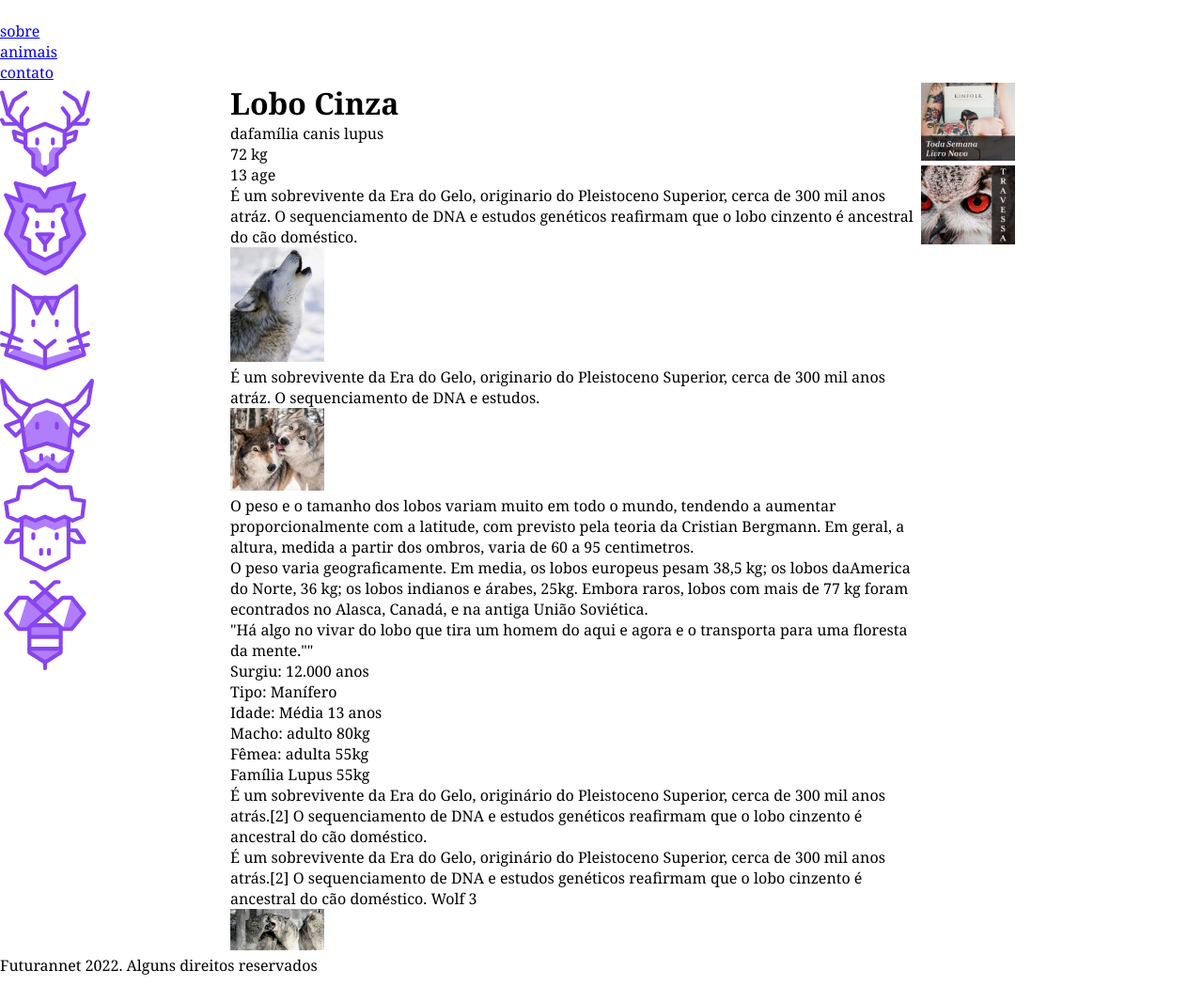
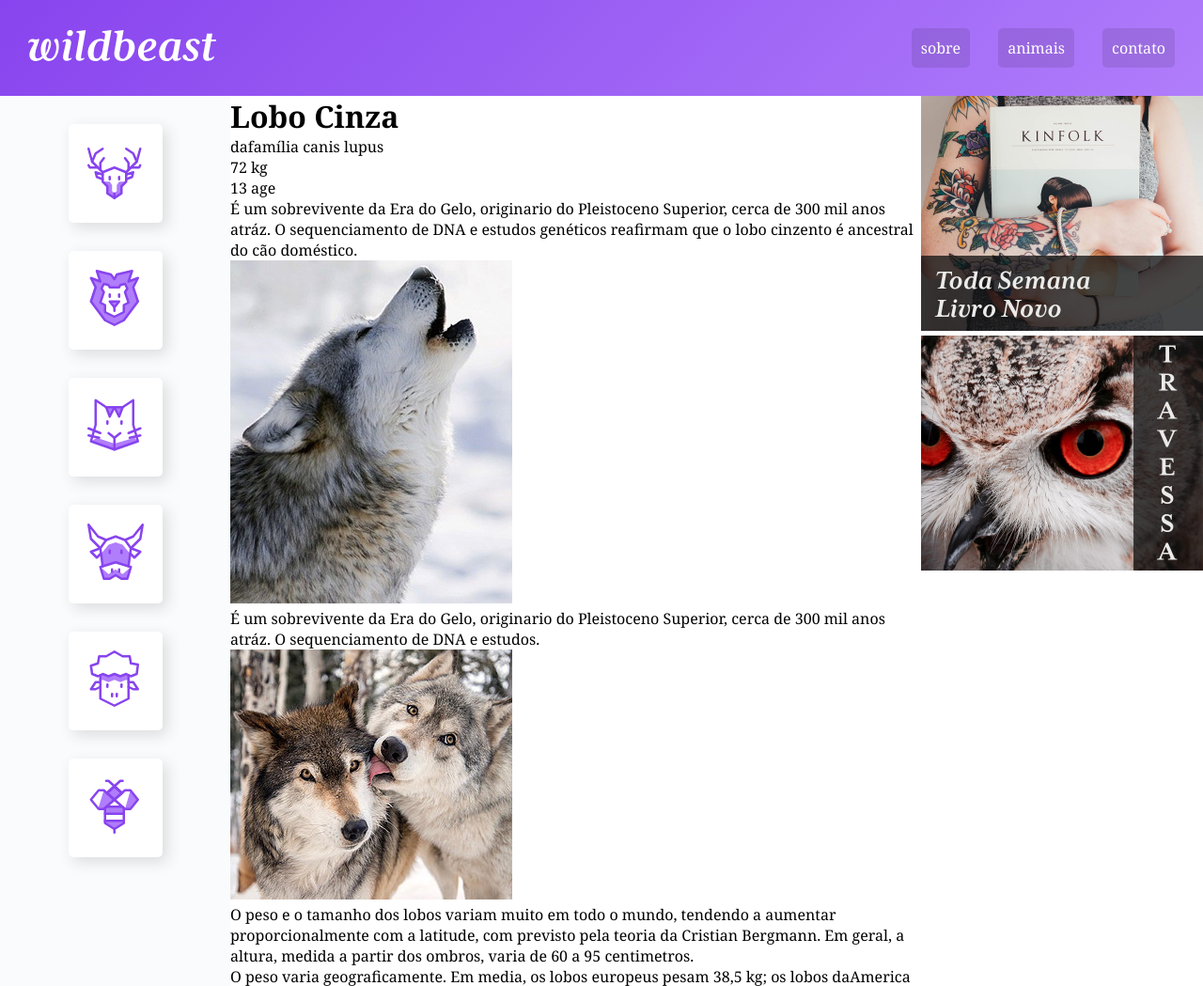
Before and after one commit to FranksdeSena/wildbeast, a plain HTML site: page index.html in a window 1280 px wide. Shown: the top 1049 px of the page at 94% size. Drawn offline with Linux system fonts and the light colour scheme.

Commit message:
estilizar-header-nav_sidenav

```diff
--- a/css/style.css
+++ b/css/style.css
@@ -12,14 +12,15 @@ body {
 
 li {
   list-style: none;
+
 }
 
 a {
-  text-decoration: nonne;
+  text-decoration: none;
 }
 
 img {
-  max-width: 100px;
+  max-width: 100%;
 }
 
 /*Grid Geral*/
@@ -34,13 +35,74 @@ img {
   ;
 }
 
+/*headeer*/
 .header {
   grid-area: header;
+  background: linear-gradient(135deg, #8844ee, #b07dfb);
+  padding: 30px;
+  display: grid;
+  grid-template-columns: 1fr auto;
+  align-items: center;
 }
 
+.logo {
+  max-width: 200px;
+}
+
+.header nav ul {
+  display: flex;
+  flex-wrap: wrap;
+}
+
+.header nav a {
+  display: block;
+  padding: 10px;
+  color: white;
+  background: rgba(0, 0, 0, .1);
+  border-radius: 5px;
+  transition: 0.1s;
+}
+
+.header nav a:hover {
+  background: rgba(0, 0, 0, .5);
+}
+
+.header li + li {
+  margin-left: 30px;
+}
+
+/*SideNav*/
 .sidenav {
   grid-area: sidenav;
+  background: #fafbfc;
+  padding: 30px;
 }
+
+.sidenav li a {
+  display: block;
+  min-width: 60px;
+  max-width: 100px;
+  margin: 0 auto 30px auto;
+  background: white;
+  padding: 20px;
+  border-radius: 5px;
+  box-shadow: 5px 5px 15px 0px rgba(44, 44, 44, 0.15);
+  transition: .1s ease-out;
+}
+
+.sidenav li a:hover {
+  background: #b07dfb;
+}
+
+
+
+
+
+
+
+
+
+
 
 .content {
   grid-area: content;
--- a/index.html
+++ b/index.html
@@ -25,12 +25,12 @@
 
       <nav class="sidenav">
         <ul>
-          <li><img src="img/icones/cervo.svg" alt="Cervo"></li>
-          <li><img src="img/icones/leao.svg" alt="Leã"></li>
-          <li><img src="img/icones/gato.svg" alt="Gato"></li>
-          <li><img src="img/icones/vaca.svg" alt="Vaca"></li>
-          <li><img src="img/icones/ovelha.svg" alt="Ovelha"></li>
-          <li><img src="img/icones/abelha.svg" alt="Abelha"></li>
+          <li><a href="#"><img src="img/icones/cervo.svg" alt="Cervo"></a></li>
+          <li><a href="#"><img src="img/icones/leao.svg" alt="Leã"></a></li>
+          <li><a href="#"><img src="img/icones/gato.svg" alt="Gato"></a></li>
+          <li><a href="#"><img src="img/icones/vaca.svg" alt="Vaca"></a></li>
+          <li><a href="#"><img src="img/icones/ovelha.svg" alt="Ovelha"></a></li>
+          <li><a href="#"><img src="img/icones/abelha.svg" alt="Abelha"></a></li>
         </ul>
       </nav>
 
```
